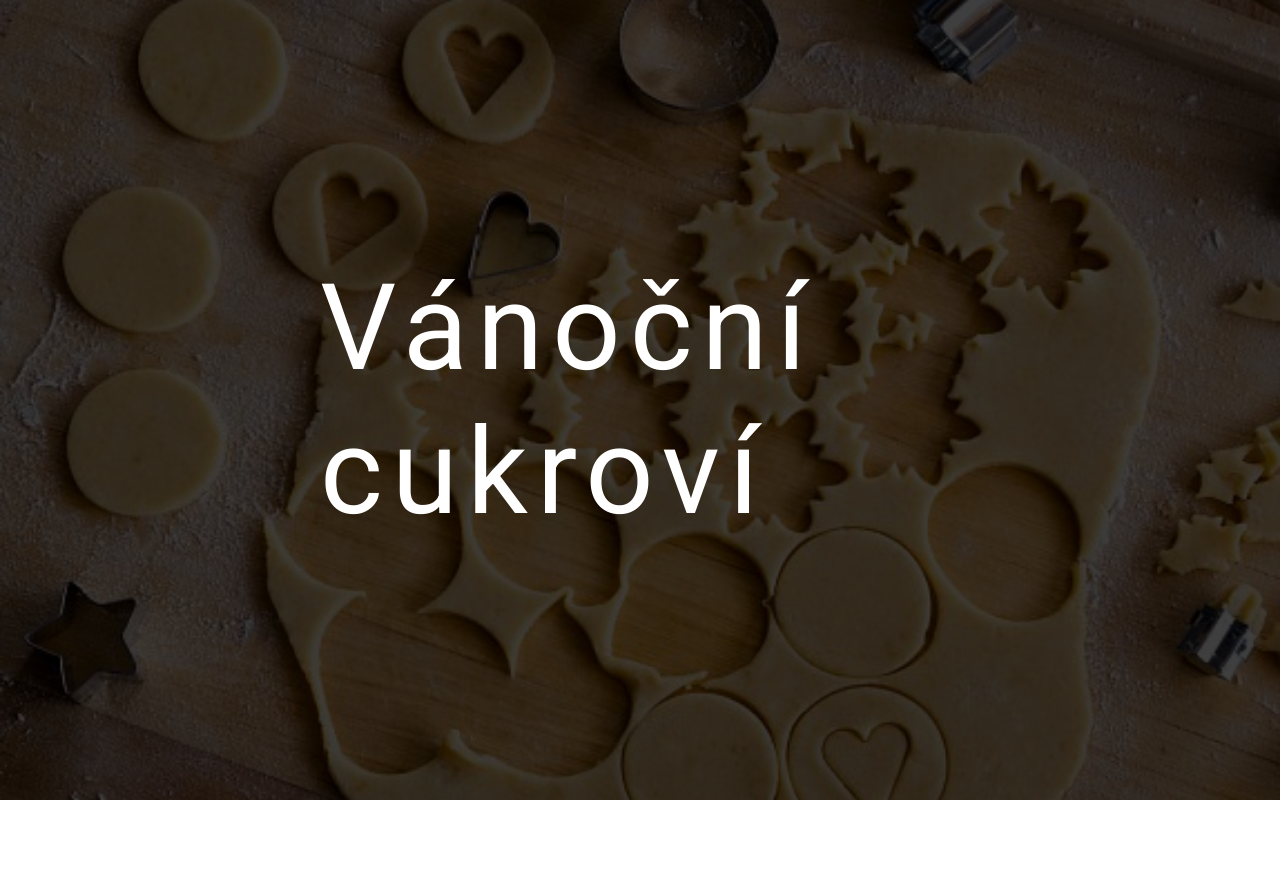
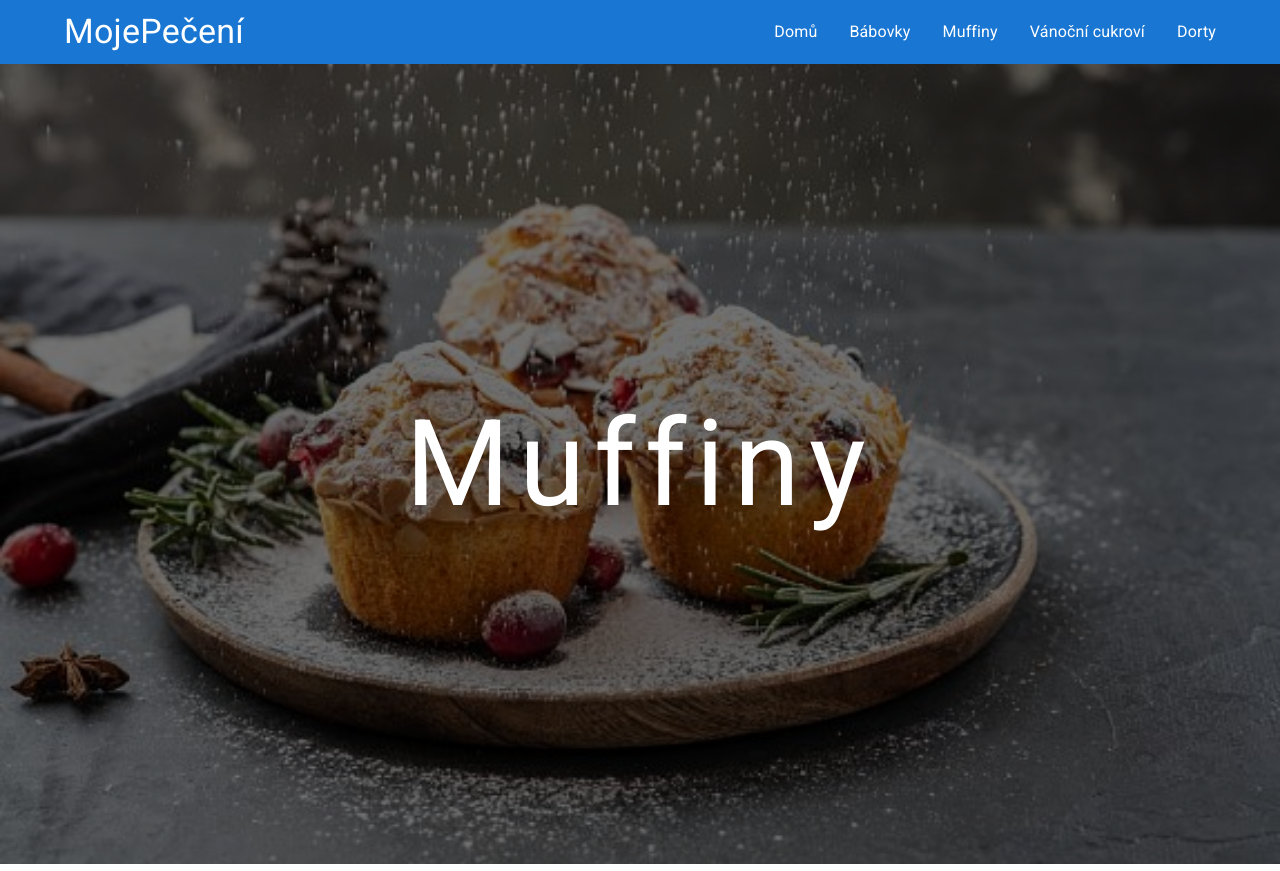
Before and after one commit to Barbora6/moje-peceni, a React (Create React App) app: page / in a window 1280 px wide. Before the commit the page ends 807 px from the top, so only its background shows below. Built offline with nearby package versions, Linux system fonts and the light colour scheme.

Commit message:
upravy Slider

```diff
--- a/src/pages/home/slide/Slide.js
+++ b/src/pages/home/slide/Slide.js
@@ -2,6 +2,7 @@ import "./Slide.css";
 import SlideItem from "./SlideItem";
 import { useEffect, useState } from "react";
 import { useAppContext } from "../../../context/AppContext";
+import { Box } from "@mui/material";
 
 export const Slide = () => {
   const [currentSlide, setCurrentSlide] = useState(0);
@@ -12,13 +13,13 @@ export const Slide = () => {
       setCurrentSlide((prev) =>
         prev === dataCategories.length - 1 ? 0 : prev + 1
       );
-    }, 2000);
+    }, 3000);
 
     return () => clearInterval(intervalId);
   }, [dataCategories.length]);
 
   return (
-    <>
+    <Box position="relative">
       {dataCategories.map((item, index) => {
         return (
           <SlideItem
@@ -28,6 +29,6 @@ export const Slide = () => {
           />
         );
       })}
-    </>
+    </Box>
   );
 };
--- a/src/pages/home/slide/SlideItem.js
+++ b/src/pages/home/slide/SlideItem.js
@@ -23,7 +23,7 @@ const SlideItem = ({ image, title, paragraph, isVisible }) => {
           bottom: "0px",
           left: "0px",
           right: "0px",
-          backgroundColor: "rgba(0,0,0,0.5)",
+          backgroundColor: "rgba(0,0,0,0.1)",
           zIndex: 1
         }}
       />
```
